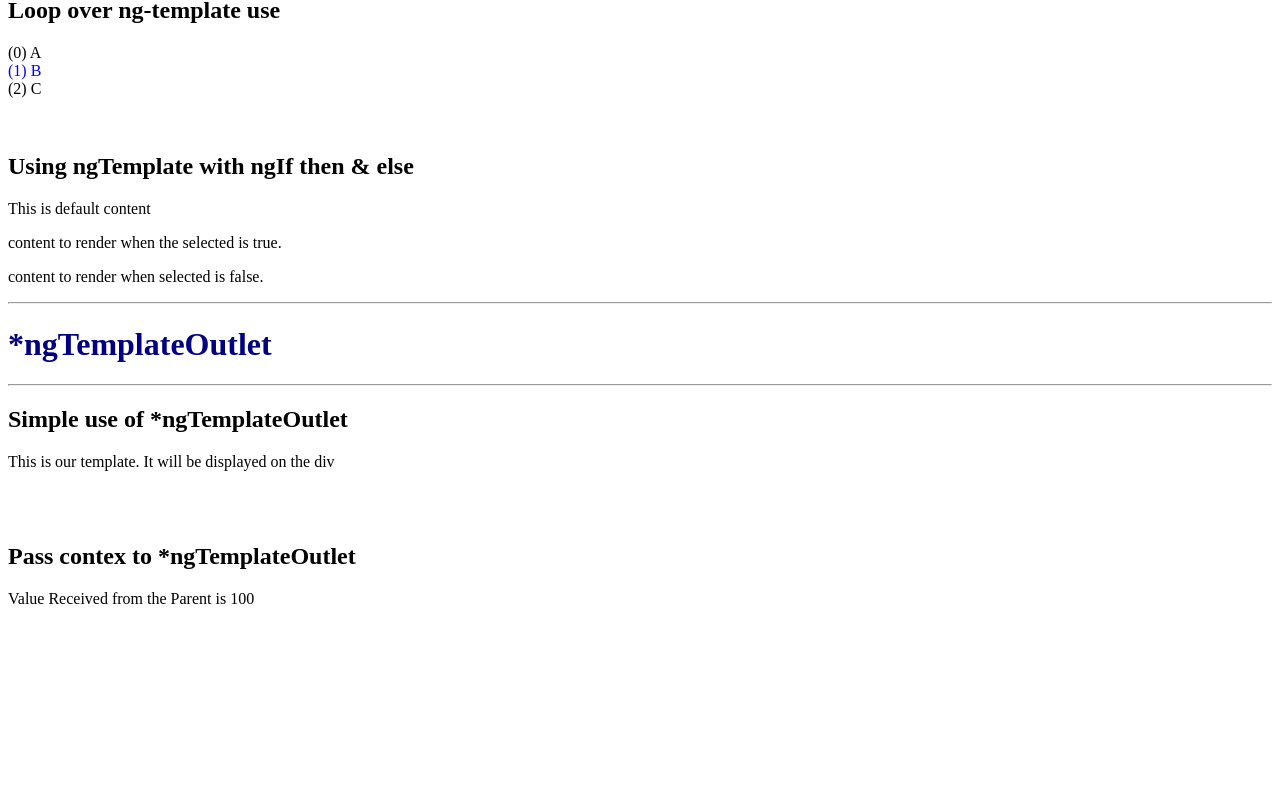
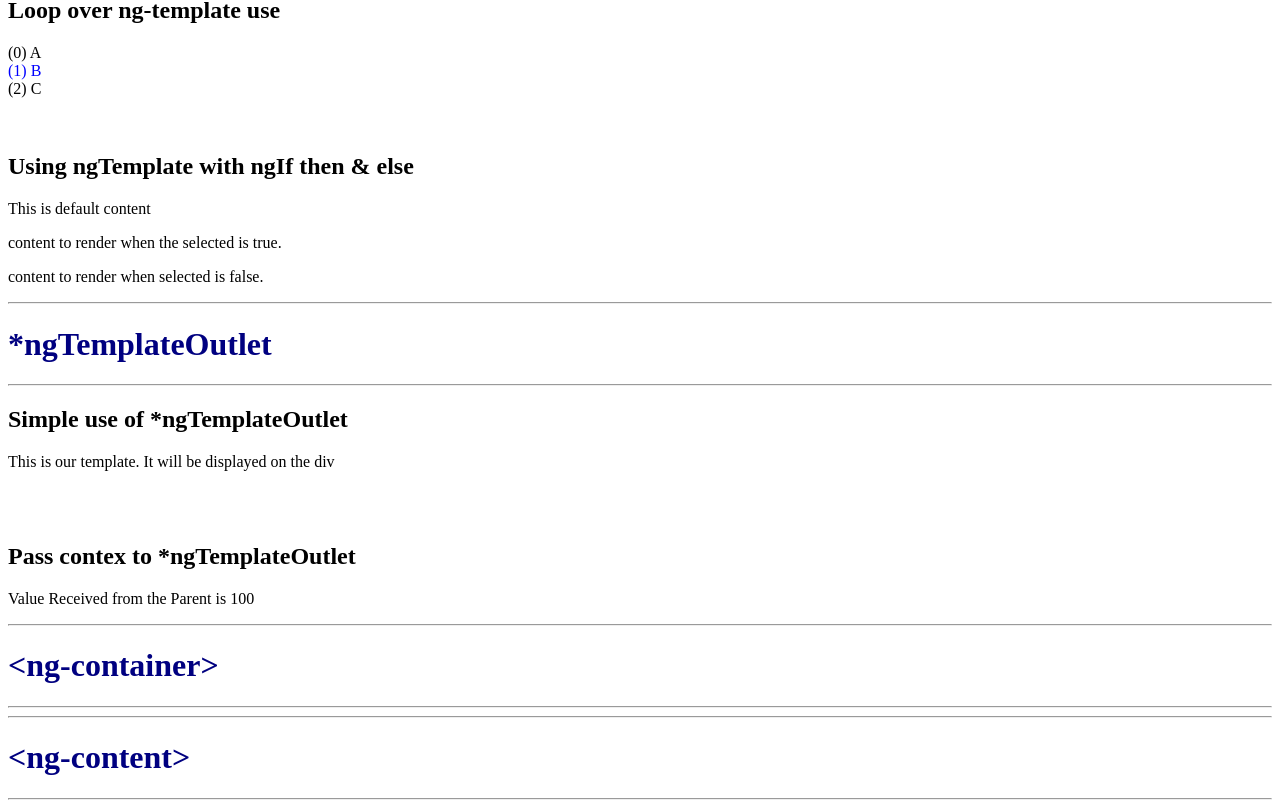
Before and after one commit to moradiyahari/angular-core-concepts, an Angular app: page / in a window 1280 px wide. Shown: the part 236-1044 px from the top of the page. Before the commit the page ends 860 px from the top, so only its background shows below. Built offline with nearby package versions, Linux system fonts and the light colour scheme.

Commit message:
2 files modified, 4 added

```diff
--- a/src/app/app.component.html
+++ b/src/app/app.component.html
@@ -6,3 +6,11 @@
 <h1>*ngTemplateOutlet</h1>
 <hr>
 <my-ng-template-outlet></my-ng-template-outlet>
+<hr>
+<h1>&lt;ng-container&gt;</h1>
+<hr>
+<my-ng-container></my-ng-container>
+<hr>
+<h1>&lt;ng-content&gt;</h1>
+<hr>
+<my-ng-content></my-ng-content>
--- a/src/app/app.module.ts
+++ b/src/app/app.module.ts
@@ -5,6 +5,8 @@ import { FormsModule } from '@angular/forms';
 import { AppComponent } from './app.component';
 import { MyNgTemplateComponent } from './my-ng-template/my-ng-template';
 import { MyNgTemplateOutletComponent } from './my-ng-template-outlet/my-ng-template-outlet';
+import { MyNgContainerComponent } from './my-ng-container/my-ng-container';
+import { MyNgContentComponent } from './my-ng-content/my-ng-content';
 
 @NgModule({
   imports: [BrowserModule, FormsModule],
@@ -12,6 +14,8 @@ import { MyNgTemplateOutletComponent } from './my-ng-template-outlet/my-ng-templ
     AppComponent,
     MyNgTemplateComponent,
     MyNgTemplateOutletComponent,
+    MyNgContainerComponent,
+    MyNgContentComponent
   ],
   bootstrap: [AppComponent],
 })
```
Also changed, not shown: src/app/my-ng-container/my-ng-container.ts (added, +9 -0 lines), src/app/my-ng-content/my-ng-content.ts (added, +9 -0 lines), src/app/my-ng-container/my-ng-container.html (added), src/app/my-ng-content/my-ng-content.html (added).
